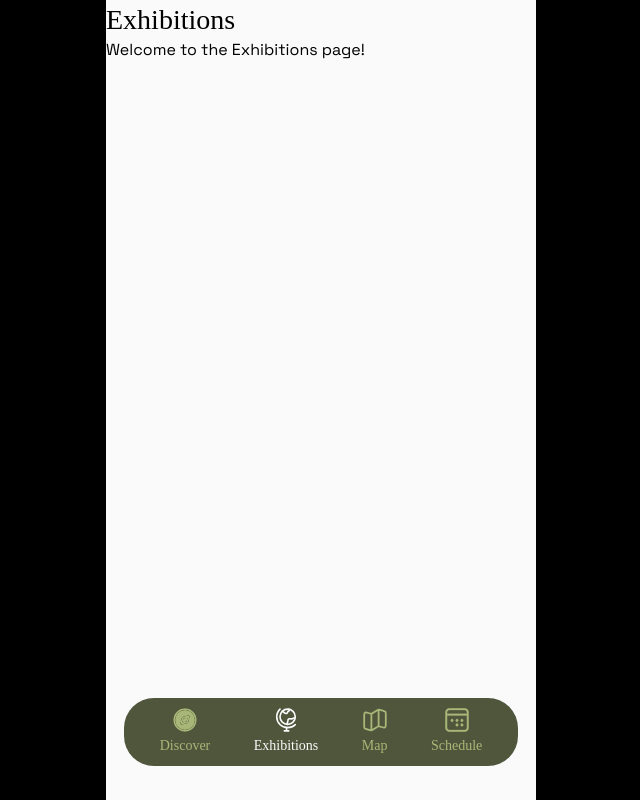
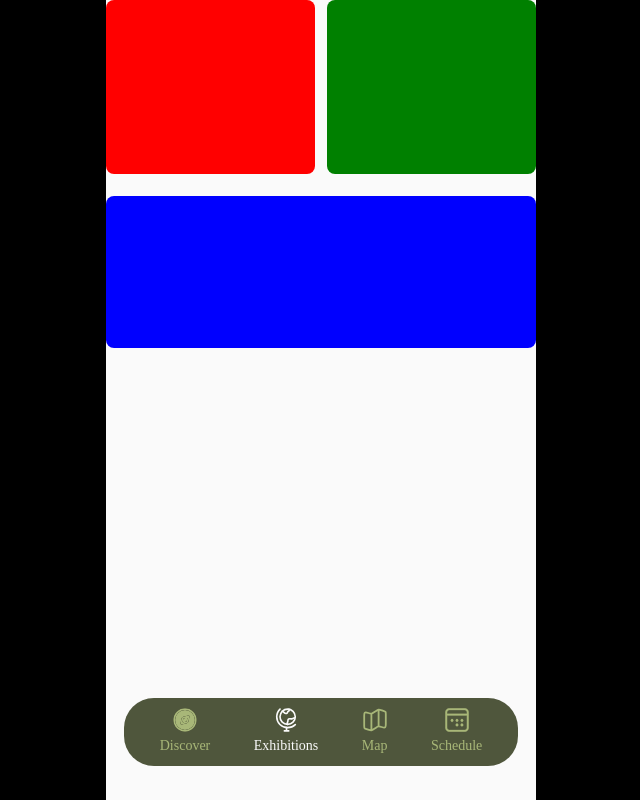
Before and after one commit to Flex-Wrap/nhm-app, a React (Vite) app: page /nhm-app/exhibitions in a window 1280 px wide. Shown: the whole page, without its empty margins (319-959 px from the left). Built offline with nearby package versions, Linux system fonts and the light colour scheme; a web font is replaced by a local one.

Commit message:
exhibitions

```diff
--- /dev/null
+++ b/src/components/ExhibitionsCutout.css
@@ -0,0 +1,37 @@
+.card-container {
+  position: relative;
+  width: 100%;
+  height: 348px; /* 174 + 12 + 152 */
+}
+
+.card {
+  position: absolute;
+  border-radius: 8px;
+}
+
+/* Top left card */
+.card-red {
+  top: 0;
+  left: 0;
+  width: calc(50% - 6px);
+  height: 174px;
+  background-color: red;
+}
+
+/* Top right card */
+.card-green {
+  top: 0;
+  right: 0;
+  width: calc(50% - 6px);
+  height: 174px;
+  background-color: green;
+}
+
+/* Bottom card (centered across full width) */
+.card-blue {
+  bottom: 0;
+  left: 0;
+  width: 100%;
+  height: 152px;
+  background-color: blue;
+}
--- /dev/null
+++ b/src/components/ExhibitionsCutout.tsx
@@ -0,0 +1,13 @@
+import './ExhibitionsCutout.css';
+
+const ExhibitionsCutout = () => {
+  return (
+    <div className="card-container">
+      <div className="card card-red" />
+      <div className="card card-green" />
+      <div className="card card-blue" />
+    </div>
+  );
+};
+
+export default ExhibitionsCutout;
--- a/src/pages/Exhibitions.tsx
+++ b/src/pages/Exhibitions.tsx
@@ -1,10 +1,10 @@
 import React from 'react';
+import ExhibitionsCutout from '../components/ExhibitionsCutout';
 
 export const Exhibitions: React.FC = () => {
     return (
-        <div>
-            <h1>Exhibitions</h1>
-            <p>Welcome to the Exhibitions page!</p>
-        </div>
+        <>
+        <ExhibitionsCutout />
+        </>
     );
 };
```
